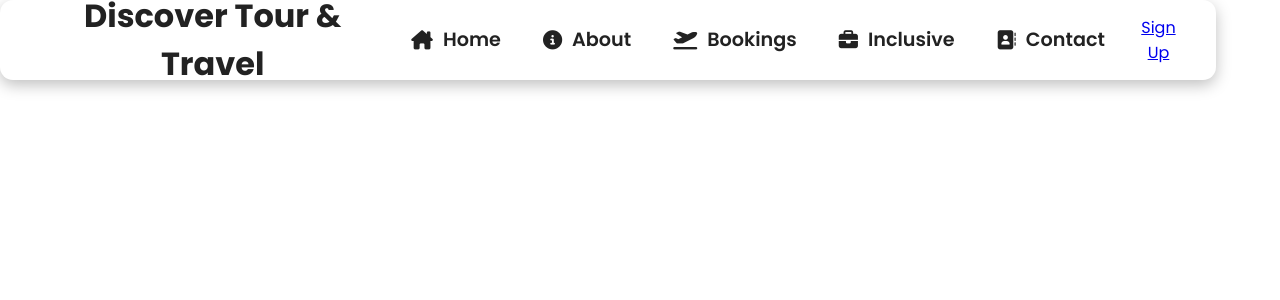
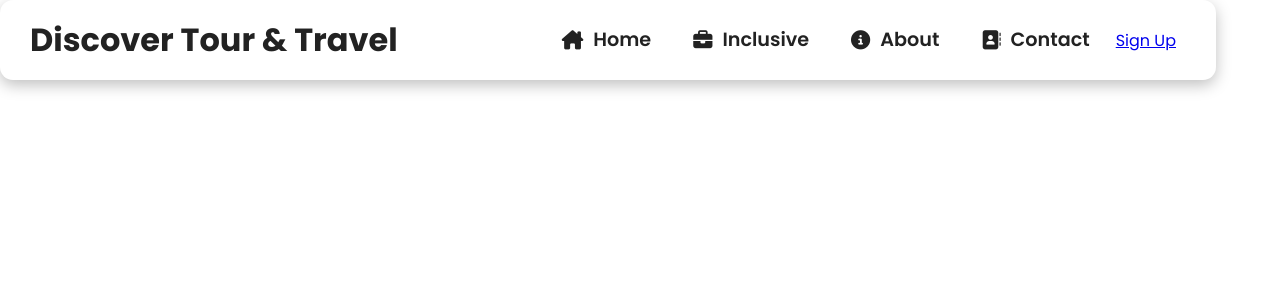
Before and after one commit to ArhanKonuksal/Travel-Agency-fe, a React (Create React App) app: page / in a window 1280 px wide. Shown: the top 300 px of the page. Built offline with nearby package versions, Linux system fonts and the light colour scheme.

Commit message:
navbar fixed

```diff
--- a/src/components/MenuItems.js
+++ b/src/components/MenuItems.js
@@ -6,26 +6,16 @@ export const MenuItems = [
         icon : "fa-solid fa-house-chimney"
     },
     {
+        title : "Inclusive",
+        url :"/inclusive",
+        cName :"nav-links",
+        icon : "fa-solid fa-briefcase"
+    },
+    {
         title : "About",
         url :"/about",
         cName :"nav-links",
         icon : "fa-solid fa-circle-info"
-    },
-
-    {
-        title : "Bookings",
-        url :"/bookings",
-        cName :"nav-links",
-        icon : "fa-solid fa-plane-departure"
-    },
-
-
-
-    {
-        title : "Inclusive",
-        url :"/inclusive",
-        cName :"nav-links",
-        icon : "fa-solid fa-briefcase"
     },
     {
         title : "Contact",
```
